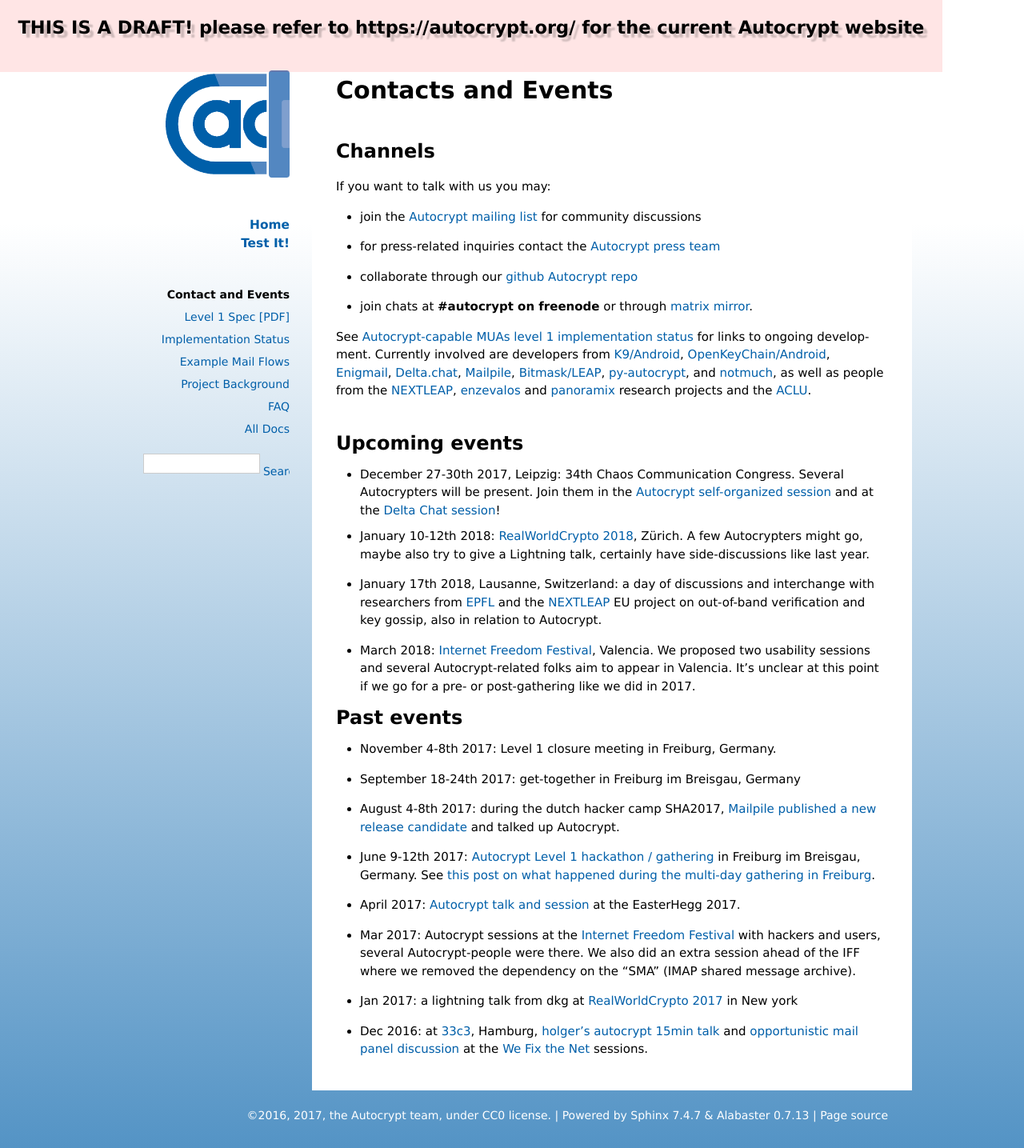
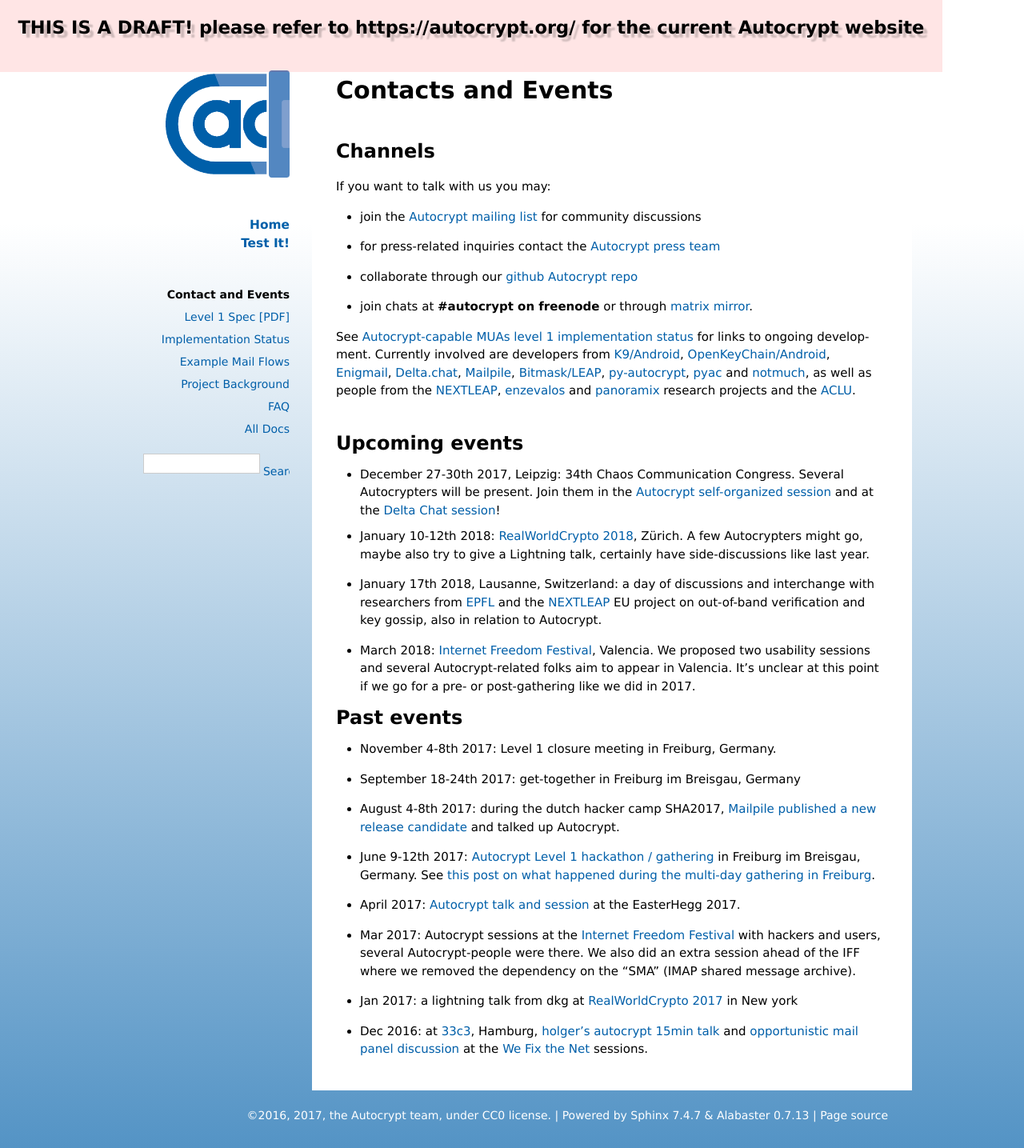
Before and after one commit to autocrypt/autocrypt, a Sphinx documentation site: the page built from doc/contact.rst, in a window 1280 px wide. Shown: the whole page at 80% size. Built offline with Sphinx 7.4.7, drawn with Linux system fonts in a browser that asks for light colours.

Commit message:
Add pyac to contacts

```diff
--- a/doc/contact.rst
+++ b/doc/contact.rst
@@ -27,7 +27,7 @@
 See :doc:`dev-status` for links to ongoing development.
 Currently involved are developers from `K9/Android`_,
 `OpenKeyChain/Android`_, `Enigmail`_, `Delta.chat`_, `Mailpile`_, `Bitmask/LEAP`_,
-`py-autocrypt`_, and `notmuch`_, as
+`py-autocrypt`_, `pyac`_ and `notmuch`_, as
 well as people from the `NEXTLEAP`_, `enzevalos`_ and panoramix_ research projects
 and the ACLU_.
 
@@ -38,6 +38,7 @@
 .. _`notmuch`: https://notmuchmail.org/
 .. _`Enigmail`: https://enigmail.net/
 .. _`py-autocrypt`: https://py-autocrypt.readthedocs.io/
+.. _`pyac`: https://pyac.readthedocs.io/
 .. _`Mailpile`: https://mailpile.is/
 .. _`Bitmask/LEAP`: https://leap.se/en/docs/client
 .. _`NEXTLEAP`: https://nextleap.eu
```
